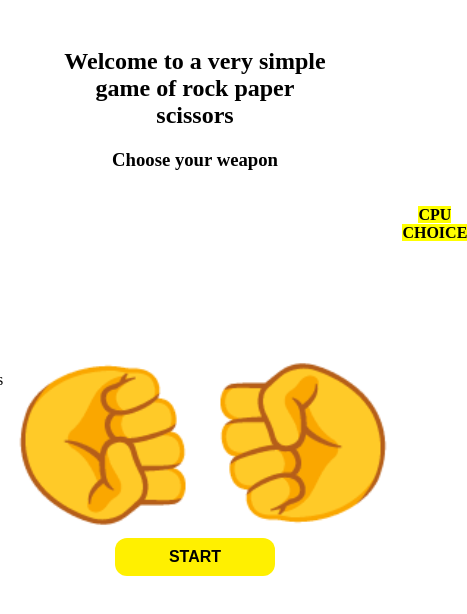
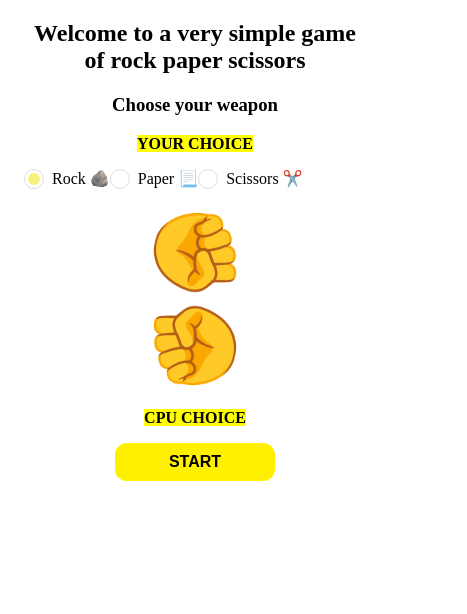
Before and after one commit to noliver-ykc/rock-paper-scissors, a website: page index.html in a window 390 px wide. Shown: the whole page, 467 px wide, since content can reach past the window. Drawn offline with Linux system fonts and the light colour scheme.

Commit message:
simple media
git add .

```diff
--- a/styles/styles.css
+++ b/styles/styles.css
@@ -160,3 +160,23 @@
 
 
 /* mobile sizes */
+/* iphone6 to 13 pro max */
+@media only screen and (min-width: 375px) and (max-width: 430px){
+  .container {
+    margin: 1em;
+  }
+  .play-zone {
+    display: block;
+  }
+  .fist {
+    font-size: 5em;
+    margin: 0;
+  }
+  .user-options-radio {
+    display: flex;
+  }
+
+  #match-result {
+    width: 19em;
+  }
+}
```
